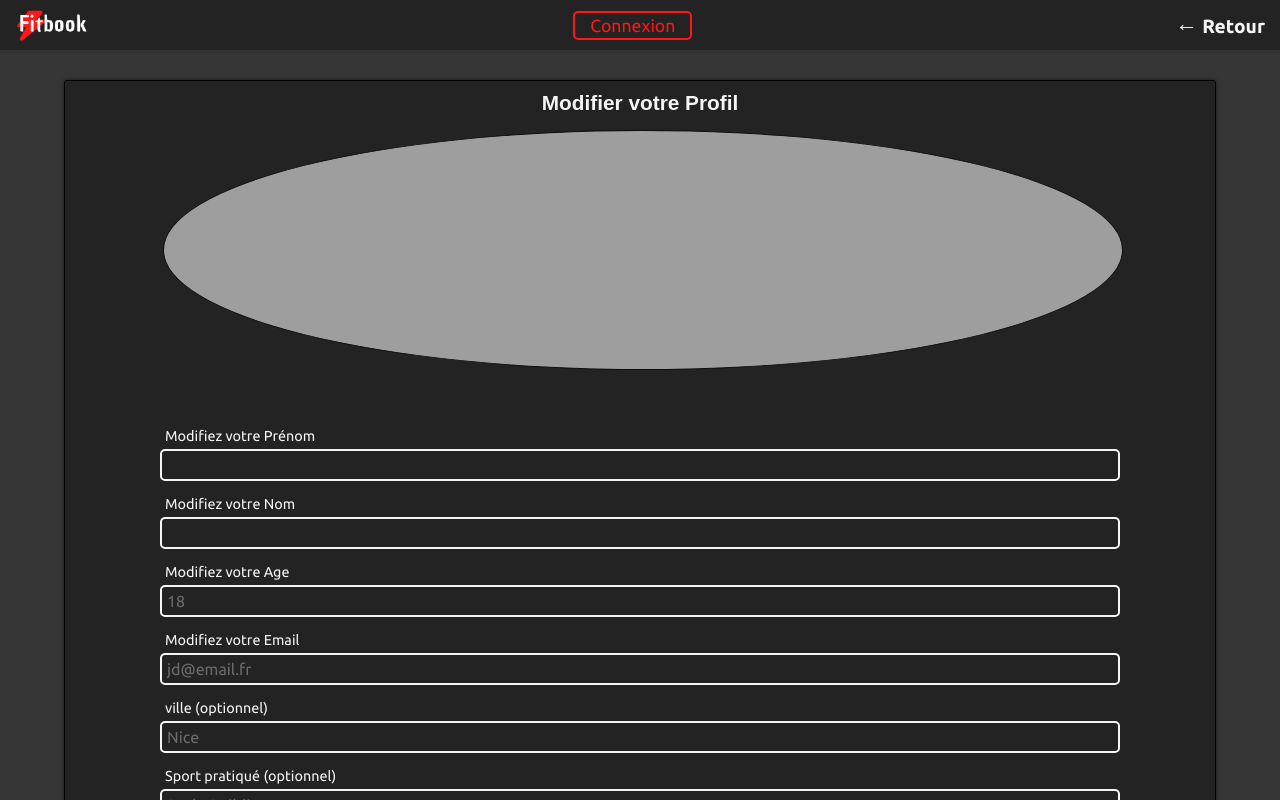
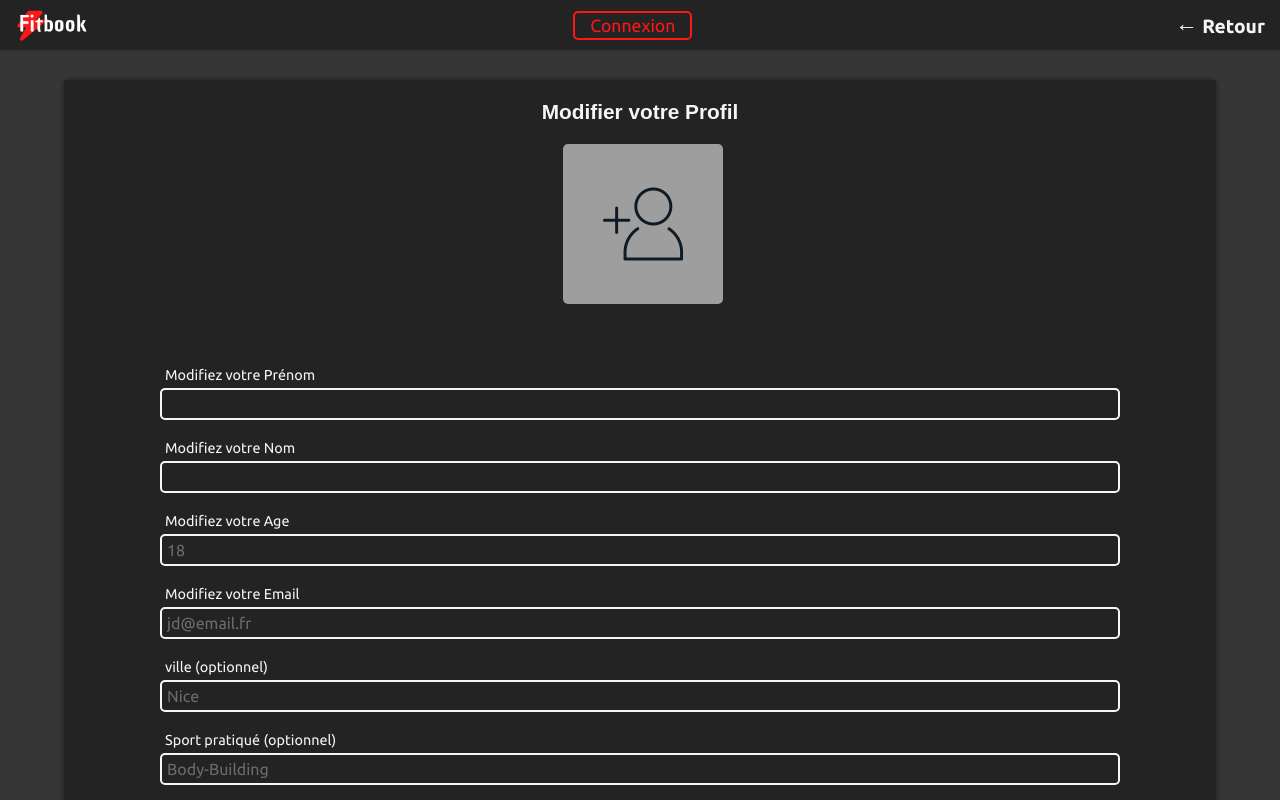
Before and after one commit to chaoukifrej/Fitbook, a Vue app: page /Modifprofil in a window 1280 px wide. Shown: the top 800 px of the page. Built offline with nearby package versions, Linux system fonts and the light colour scheme; no server answers; a web font is replaced by a local one.

Commit message:
modif design

```diff
--- a/src/views/Connexion.vue
+++ b/src/views/Connexion.vue
@@ -88,11 +88,10 @@ export default {
 .containerConnexion {
   background-color: #232323;
   box-shadow: 0 0px 5px rgba(0, 0, 0, 0.5);
-  border: 1px solid #000000;
   border-radius: 3px;
   width: 90%;
   margin: 20px 5%;
-  padding: 0 10px;
+  padding: 10px;
   h2 {
     font-size: 1.3rem;
     margin: 10px 0 0;
--- a/src/views/Inscription.vue
+++ b/src/views/Inscription.vue
@@ -135,11 +135,10 @@ export default {
 .containerInscription {
   background-color: #232323;
   box-shadow: 0 0px 5px rgba(0, 0, 0, 0.5);
-  border: 1px solid #000000;
   border-radius: 3px;
   width: 90%;
   margin: 20px 5%;
-  padding: 0 10px;
+  padding: 10px;
   h2 {
     font-size: 1.3rem;
     margin: 10px 0 0;
--- a/src/views/Modifprofil.vue
+++ b/src/views/Modifprofil.vue
@@ -243,11 +243,10 @@ export default {
 .containerAmodifier {
   background-color: #232323;
   box-shadow: 0 0px 5px rgba(0, 0, 0, 0.5);
-  border: 1px solid #000000;
   border-radius: 3px;
   width: 90%;
   margin: 20px 5%;
-  padding: 0 10px;
+  padding: 10px;
 
   h2 {
     font-size: 1.3rem;
@@ -264,16 +263,16 @@ export default {
       flex-direction: column;
       label {
         text-align: start;
-        margin: 15px 0 5px 5px;
+        margin: 20px 0 5px 5px;
         font-size: 0.9rem;
       }
-
       .imgUtilisateur {
         background-size: cover;
-        height: 15rem;
-        border-radius: 50%;
-        border: 1px solid #000000;
+        height: 10rem;
+        width: 10rem;
+        border-radius: 5px;
         opacity: 0.6;
+        margin: auto;
       }
 
       input,
--- a/src/views/Perso.vue
+++ b/src/views/Perso.vue
@@ -142,7 +142,6 @@ export default {
         width: 10rem;
         background-size: cover;
         border-radius: 5px;
-        box-shadow: 0 0px 10px rgba(0, 0, 0, 0.2);
       }
       .droite {
         width: 100%;
```
